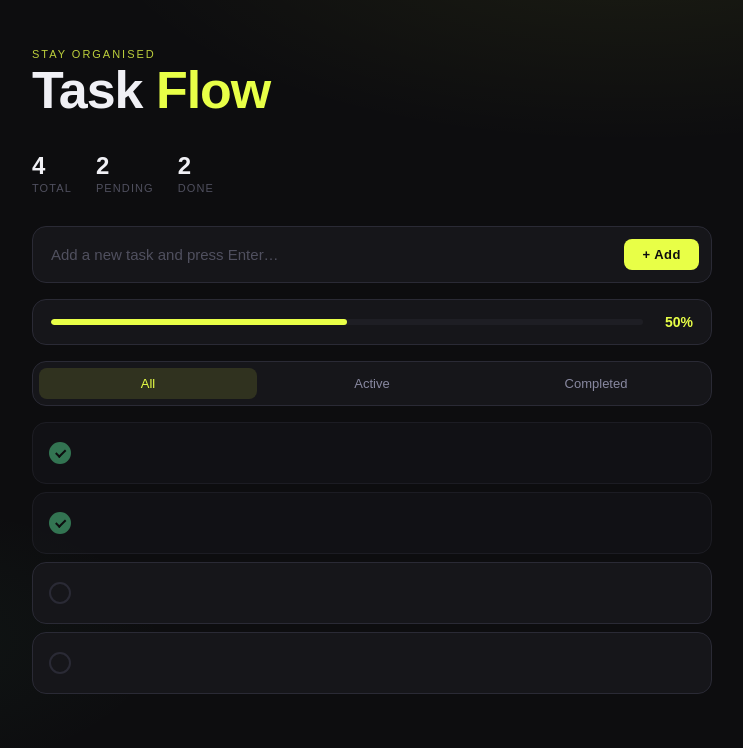
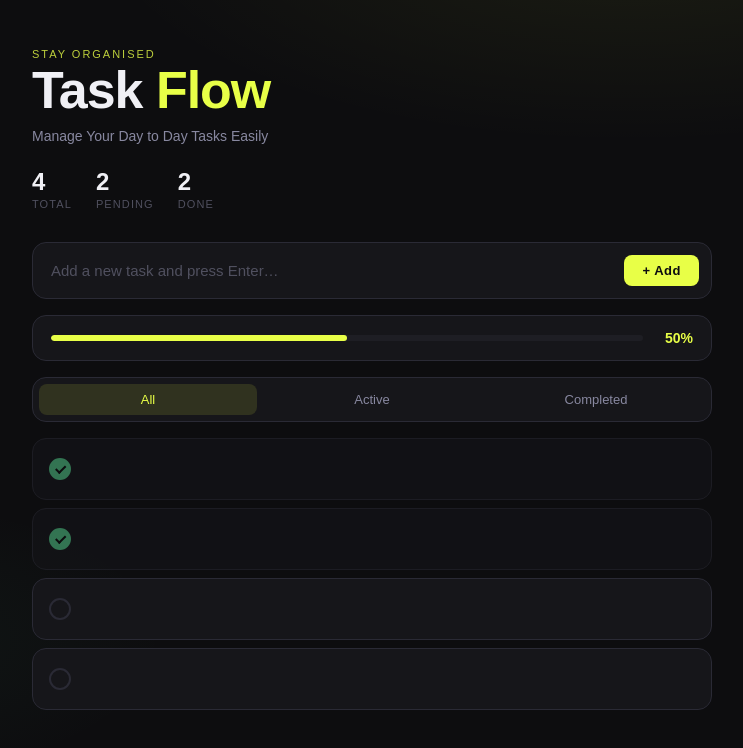
Before and after one commit to sushashwat/Task-Flow, a React (Vite) app: page / in a window 1280 px wide. Shown: the top 748 px of the page, without its empty margins (268-1011 px from the left). Built offline with nearby package versions, Linux system fonts and the light colour scheme.

Commit message:
changed subtitle text

```diff
--- a/src/components/Header.jsx
+++ b/src/components/Header.jsx
@@ -8,7 +8,7 @@ return(
         <h1 className="header-title">
             Task <span>Flow</span>
         </h1>
-        <p className="header-subtitle"></p>
+        <p className="header-subtitle">Manage Your Day to Day Tasks Easily</p>
 
         <div className="header-stats">
             <div className="stat">
```
